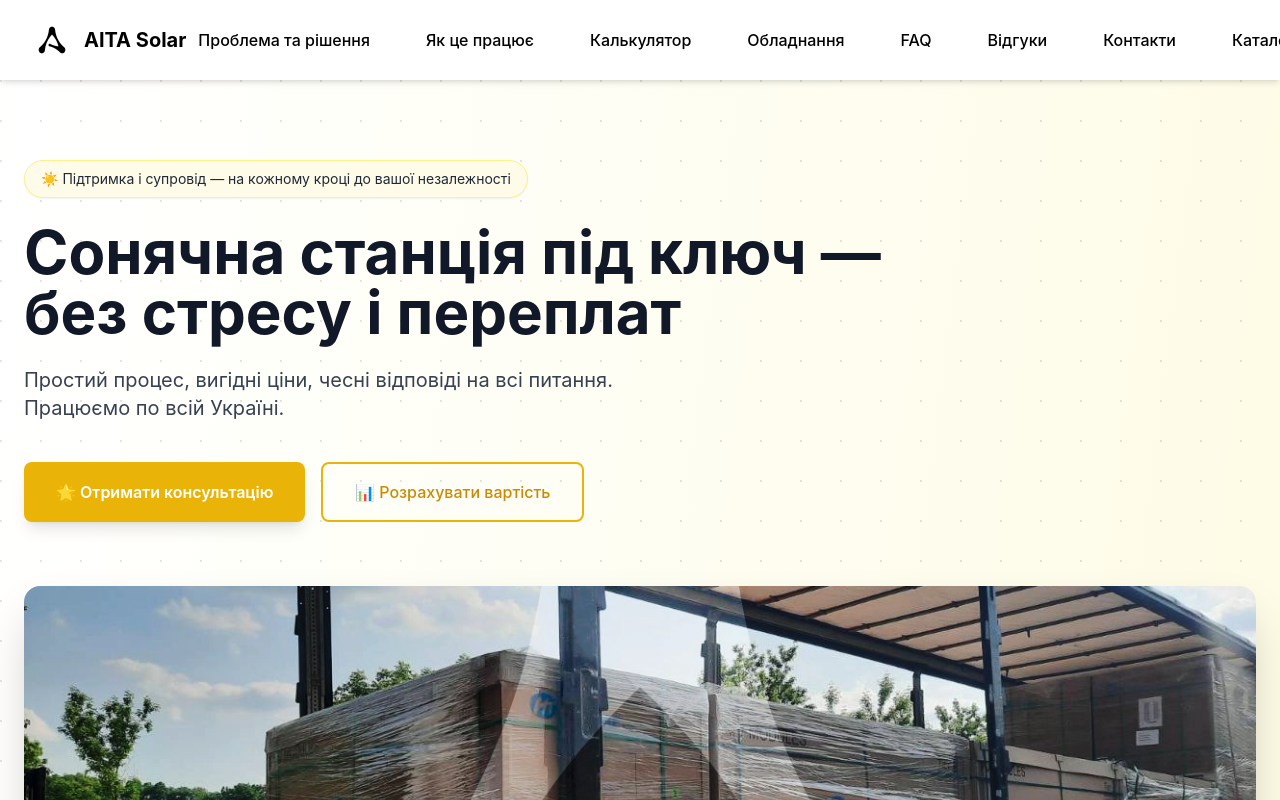
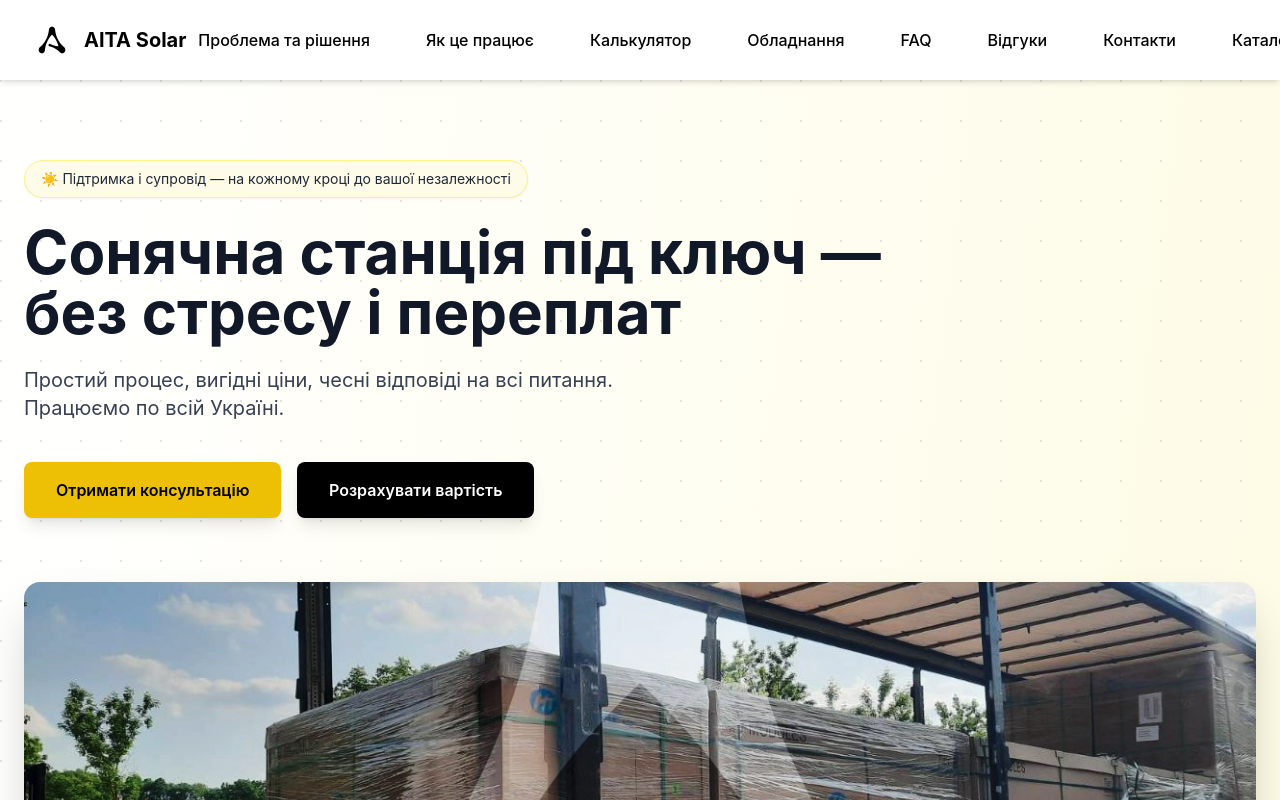
Before and after one commit to aita-tech/AITA.Solar.Key1, a React (Create React App) app: page / in a window 1280 px wide. Shown: the top 800 px of the page. Built offline with nearby package versions, Linux system fonts and the light colour scheme.

Commit message:
Update Hero and Testimonials components

```diff
--- a/src/components/Hero.js
+++ b/src/components/Hero.js
@@ -61,15 +61,15 @@ const Hero = () => {
         <div className="flex flex-col sm:flex-row gap-3 sm:gap-4 mb-12 sm:mb-16">
           <button
             onClick={() => document.getElementById('contact').scrollIntoView({ behavior: 'smooth' })}
-            className="bg-yellow-500 hover:bg-yellow-600 text-white font-semibold rounded-lg shadow-lg transition-all px-6 sm:px-8 py-3 sm:py-4 text-sm sm:text-base transform hover:-translate-y-1 hover:shadow-xl will-change-transform touch-manipulation"
+            className="bg-brand-yellow hover:bg-yellow-600 text-brand-black font-semibold rounded-lg shadow-lg transition-all px-6 sm:px-8 py-3 sm:py-4 text-sm sm:text-base transform hover:-translate-y-1 hover:shadow-xl will-change-transform touch-manipulation"
           >
-            🌟 Отримати консультацію
+            Отримати консультацію
           </button>
           <button
             onClick={() => document.getElementById('calculator').scrollIntoView({ behavior: 'smooth' })}
-            className="border-2 border-yellow-500 text-yellow-600 hover:text-white font-medium rounded-lg hover:bg-yellow-500 transition-all px-6 sm:px-8 py-3 sm:py-4 text-sm sm:text-base hover:shadow-lg will-change-transform touch-manipulation"
+            className="bg-brand-black hover:bg-gray-900 text-white font-semibold rounded-lg shadow-lg transition-all px-6 sm:px-8 py-3 sm:py-4 text-sm sm:text-base transform hover:-translate-y-1 hover:shadow-xl will-change-transform touch-manipulation"
           >
-            📊 Розрахувати вартість
+            Розрахувати вартість
           </button>
         </div>
 
--- a/src/components/Testimonials.js
+++ b/src/components/Testimonials.js
@@ -12,9 +12,9 @@ const Testimonials = () => {
   const testimonials = [
     {
       id: 1,
-      quote: "У нас після зими як почались ці відключення, усе, я зламався. Діти мерзнуть, холодильник тече, а ще й бойлер. Дивився на ті панелі рік, руки не доходили. Тут хлопці нормально все розклали по поличках. Не було нав'язування типу \"давай швидше, зараз, бо акція\", все спокійно, без напряга. Монтаж чекали десь місяць, бо черга, але зробили добре. Працює. Сплю спокійніше, скажу чесно.",
-      name: "Олександр",
-      location: "47 років, Броварський район",
+      quote: "Я панелі ще до війни поставив, ну шоб економить. А потім докупив тепловий насос, зарядку для машини і все, вже не тягнули все. Хотів розширити, але боявся, що почнеться це: \"а давайте з нуля систему\" і т.д. Тут подзвонив, відповіли нормально, без \"впарювання\". Подивились мою станцію, прорахували апгрейд, додали акум, нічого не ламали. Все підключили до старого інвертора. Працює, не збоїть і графіки відключень вже не моя проблема.",
+      name: "Сергій П.",
+      location: "Львівська обл.",
       rating: 5
     },
     {
```
